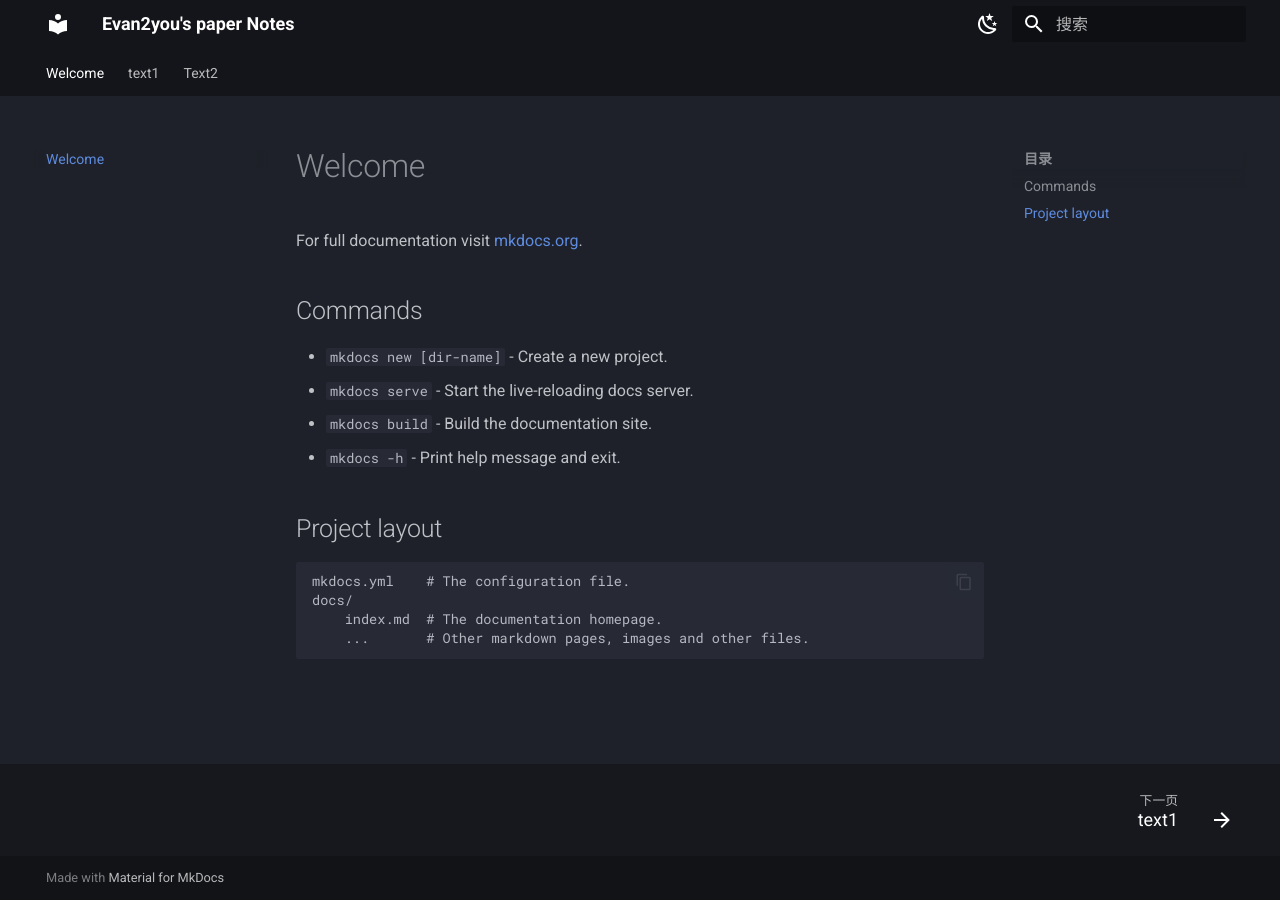
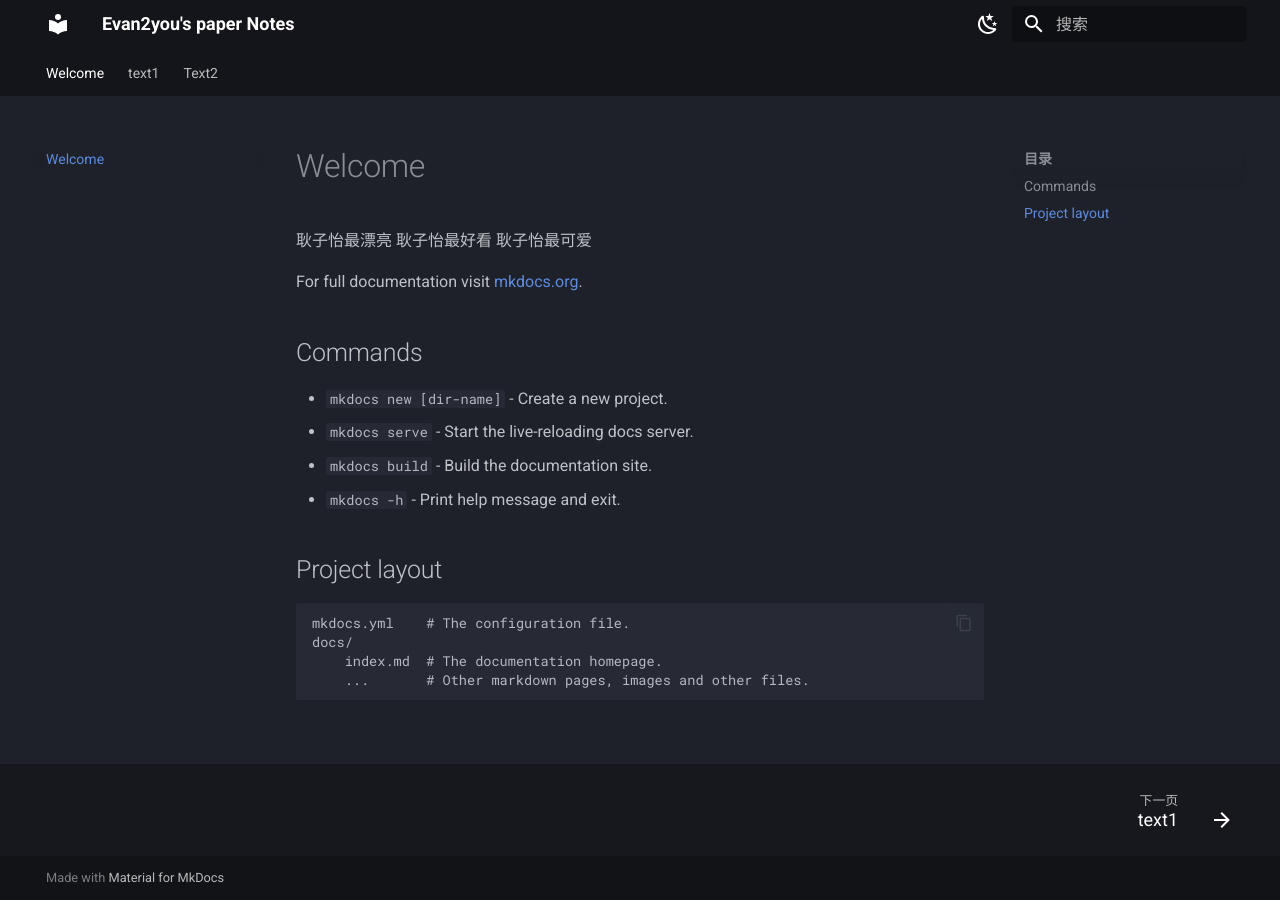
Before and after one commit to Evan2you/Evan2you.github.io, an MkDocs documentation site: the page built from docs/index.md, in a window 1280 px wide. Built offline with MkDocs 1.6.1 and Material for MkDocs 9.7.7, drawn with Linux system fonts in a browser that asks for light colours.

Commit message:
Update index.md

```diff
--- a/docs/index.md
+++ b/docs/index.md
@@ -1,4 +1,8 @@
 # Welcome
+
+耿子怡最漂亮
+耿子怡最好看
+耿子怡最可爱
 
 For full documentation visit [mkdocs.org](https://www.mkdocs.org).
 
```
